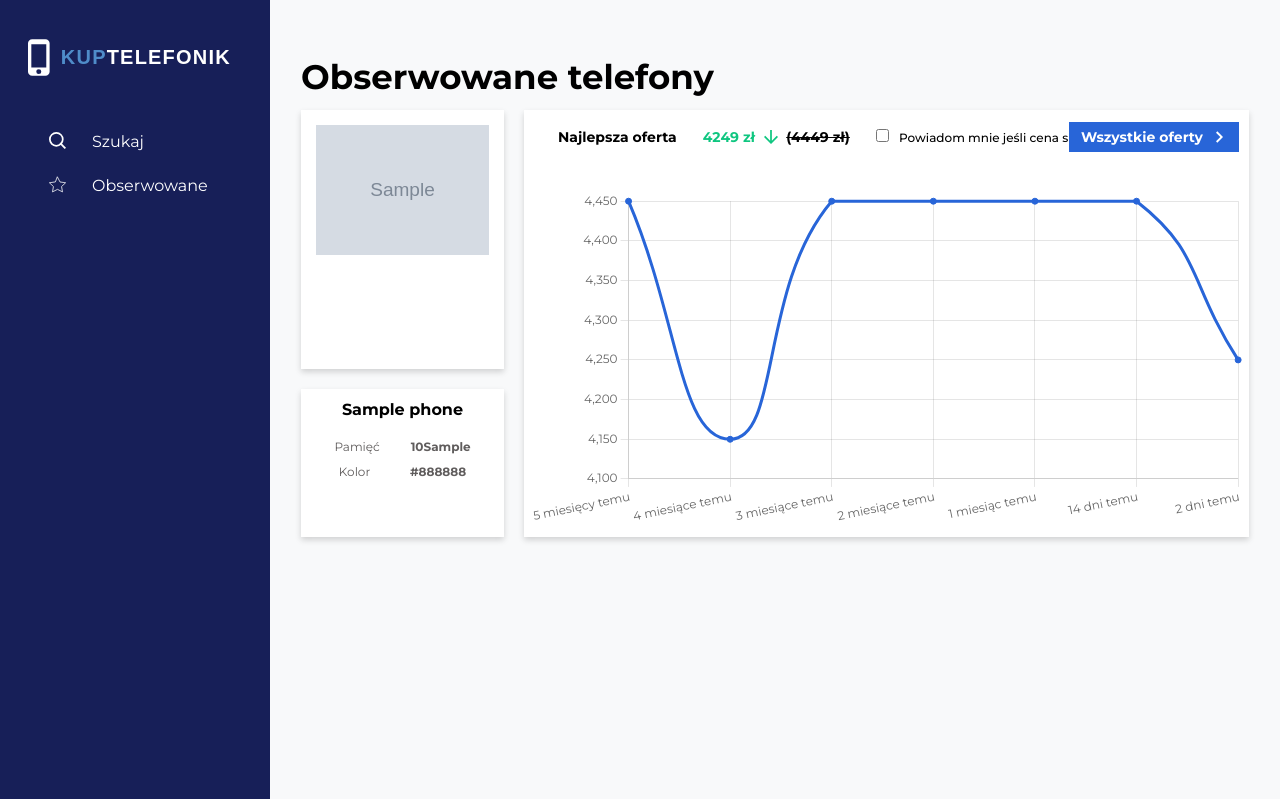
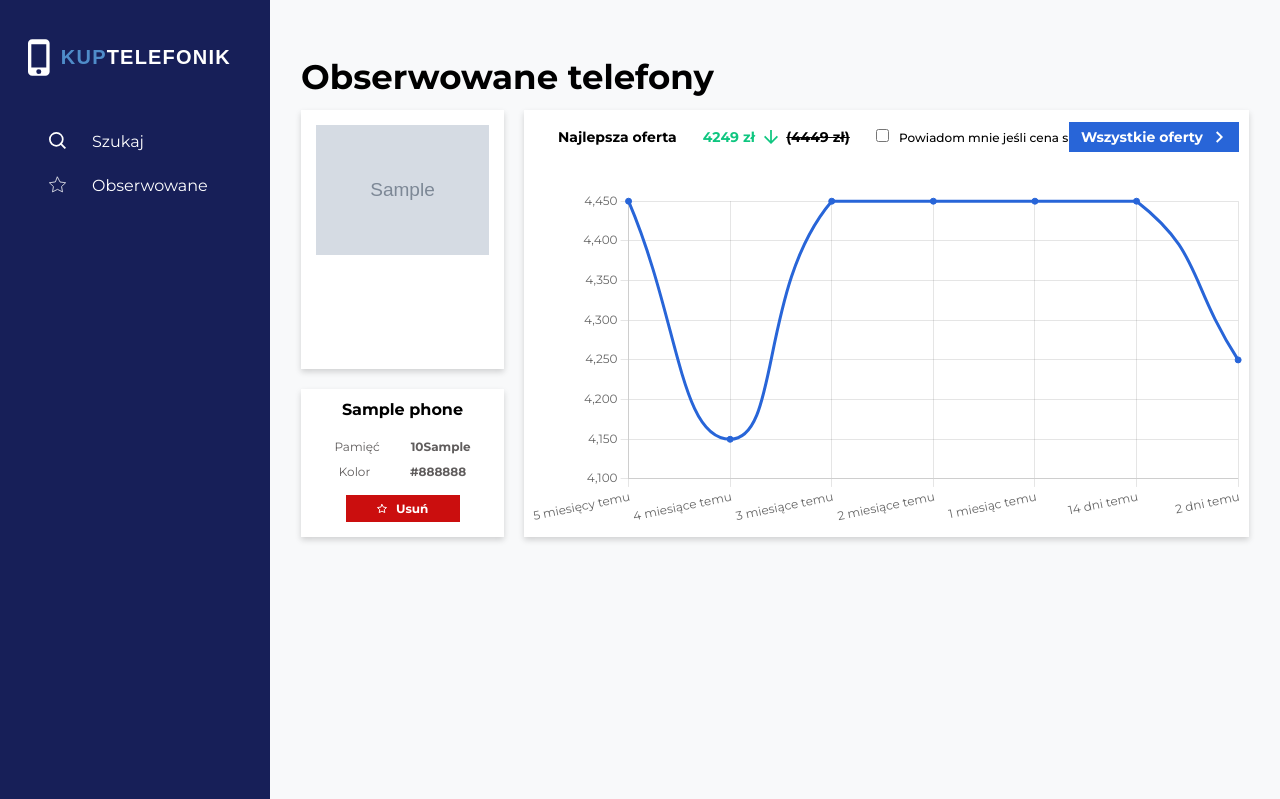
Before and after one commit to damianwasik98/kuptelefonik, a Django app: template apps/dashboard/templates/observed.html in a window 1280 px wide. Shown: the top 799 px of the page. Run offline with Django 3.2, Linux system fonts and the light colour scheme; the template is opened without the code that fills it: values that come from a table or form of the project are taken from there, others are empty; tables that the repository leaves empty hold one stand-in row (values such as "Sample post"); grey boxes marked "Sample" are stand-in pictures; parts of the project's set-up code (start-up, migrations or seed data) failed here and were passed over; some libraries are stand-ins or nearby versions.

Commit message:
Made follow and unfollow buttons working

```diff
--- a/apps/dashboard/templates/observed.html
+++ b/apps/dashboard/templates/observed.html
@@ -21,6 +21,13 @@
                     <p class="value">{{ phone.color }}</p>
                 </div>
             </div>
+            <form action="/dashboard/unfollow/{{ phone.id }}" method="POST" class="phone-observe-button-container">
+                {% csrf_token %}
+                <button type="submit" class="observe-button unfollow-color">
+                    <img src="{% static 'icons/favourite-bold.svg' %}" alt="favourite-bold">
+                    <span>Usuń</span>
+                </button>
+            </form>
         </div>
     </div>
     <div class="price-chart">
--- a/apps/dashboard/templates/search.html
+++ b/apps/dashboard/templates/search.html
@@ -30,7 +30,8 @@
                             <p class="value">{{ result.color }}</p>
                         </div>
                     </div>
-                    <form action="/dashboard/observed" method="GET" class="phone-observe-button-container">
+                    <form action="/dashboard/follow/{{ result.id }}" method="POST" class="phone-observe-button-container">
+                        {% csrf_token %}
                         <button type="submit" class="observe-button">
                             <img src="{% static 'icons/favourite-bold.svg' %}" alt="favourite-bold">
                             <span>Obserwuj</span>
```
